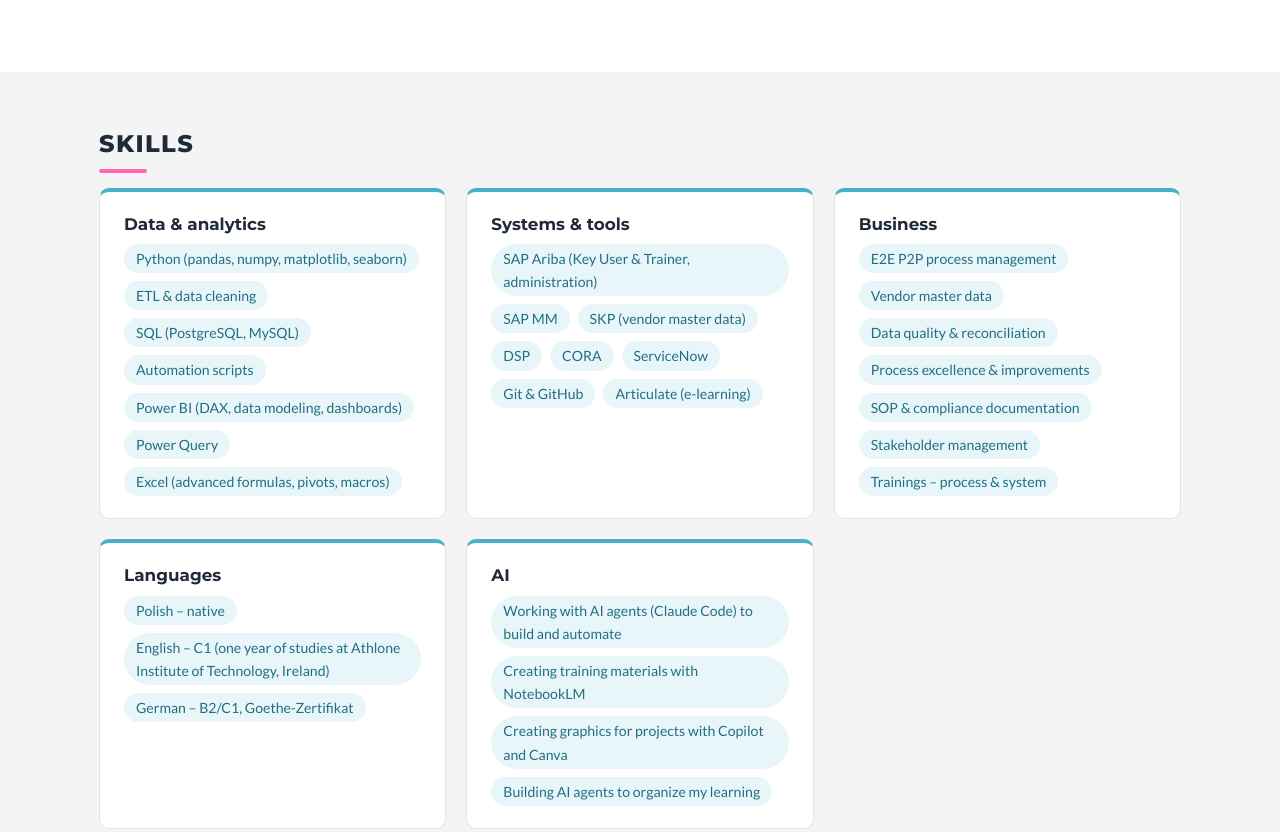
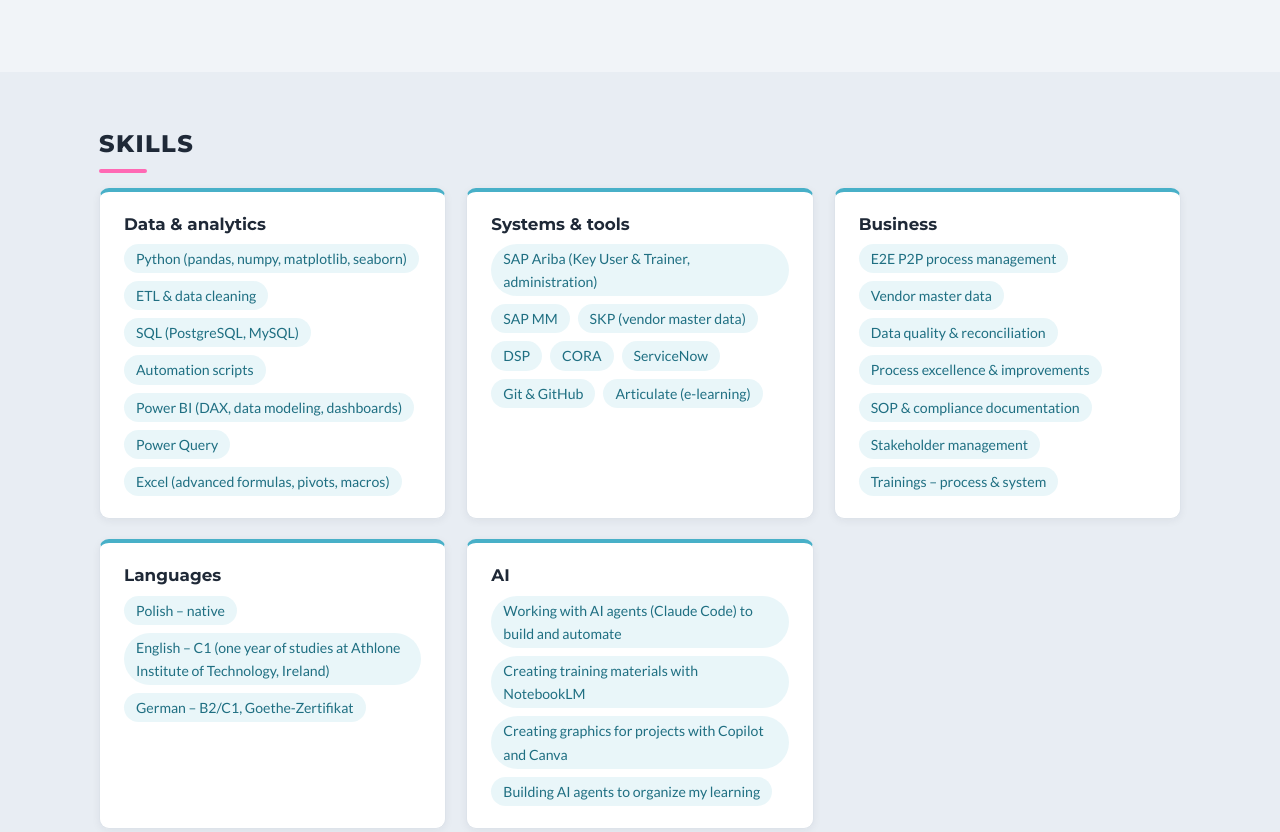
Before and after one commit to kamila-dudzinska/kamila-dudzinska.github.io, a plain HTML site: page index.html in a window 1280 px wide. Shown: the part 930-1762 px from the top of the page. Drawn offline with Linux system fonts and the light colour scheme.

Commit message:
Use cool light grey background with white cards
Co-Authored-By: Claude Opus 5.5 <noreply@anthropic.com>
Claude-Session: https://claude.ai/code/session_01J9ZHiX5wmCzV82d4LN8vvJ

```diff
--- a/css/style.css
+++ b/css/style.css
@@ -538,3 +538,22 @@ section { padding: 58px 0; }
   .skills-grid, .highlights, .project-grid { grid-template-columns: 1fr; }
 }
 .project-body ul.tags { padding-left: 0; }
+
+/* ==========================================================
+   Tło: wersja A – chłodna jasna szarość, białe kafelki z cieniem
+   ========================================================== */
+:root { --page: #F1F4F8; --page-alt: #E8EDF3; --line: #DDE3EA; }
+body { background: var(--page); }
+.section-alt { background: var(--page-alt); }
+.skill-card, .highlight, .project-card, .small-card,
+.summary div, .lessons {
+  background: var(--white);
+  border-color: var(--line);
+  box-shadow: 0 2px 8px rgba(31, 41, 55, 0.06);
+}
+.timeline li::before { background: var(--page); }
+/* Akcenty kolorystyczne kafelków (po zmianie tła) */
+.skill-card, .summary div { border-top-color: var(--blue); }
+.summary div:last-child { border-top-color: var(--pink); }
+.highlight { border-left-color: var(--pink); }
+.lessons { border-left-color: var(--neon); }
```
